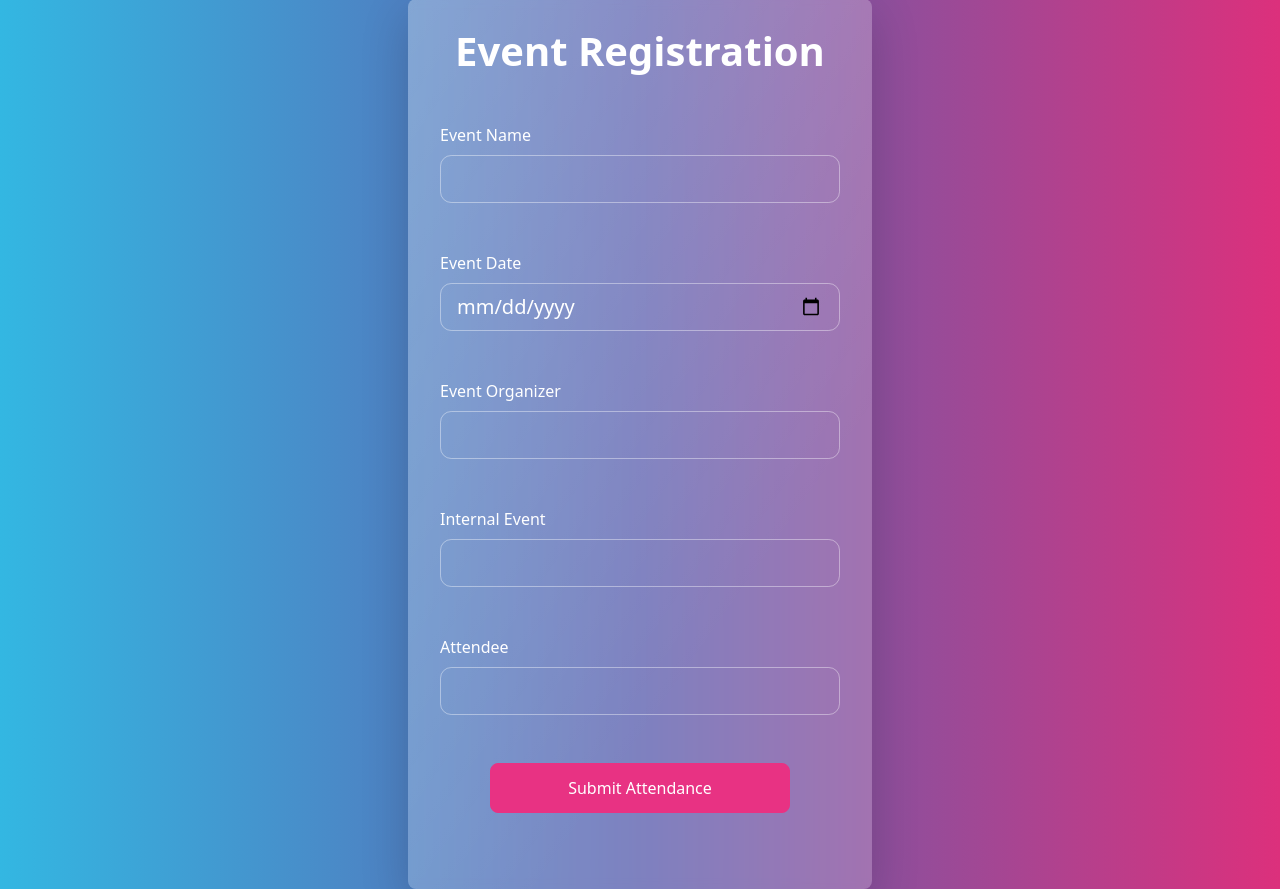
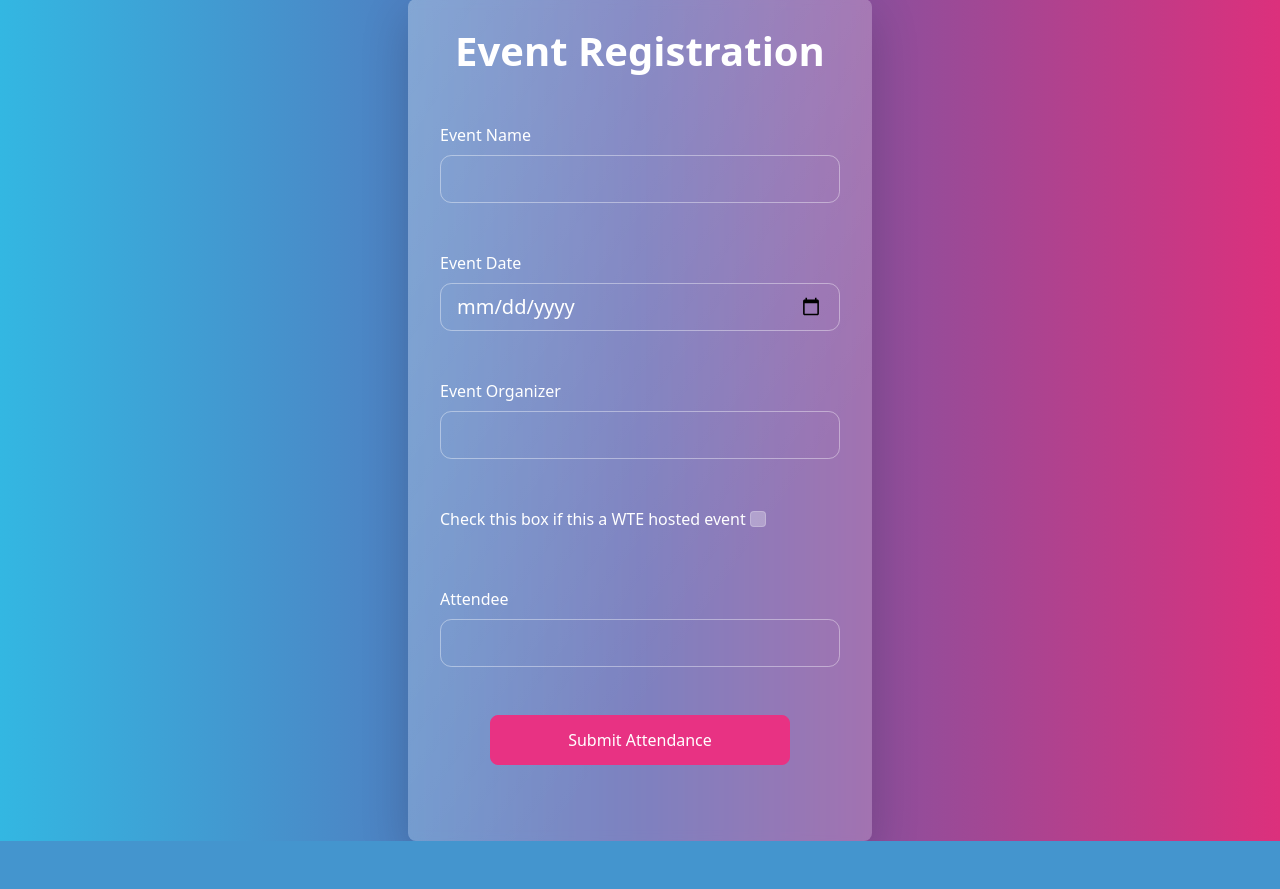
Before and after one commit to Fleurelle/wte_gamification, a Django app: page /event_tracker/community/ in a window 1280 px wide. Shown: the part 147-1036 px from the top of the page. After the commit the page ends 988 px from the top, so only its background shows below. Run offline with Django 5.2, Linux system fonts and the light colour scheme; the visitor is signed in with stand-in values (Sample User, id 1); some libraries are stand-ins or nearby versions.

Commit message:
Display is_internal checkbox on FE

```diff
--- a/event_tracker/forms.py
+++ b/event_tracker/forms.py
@@ -11,7 +11,8 @@ class CommunityAttendanceForm(forms.ModelForm):
                 'type': 'date',
                 'class': 'form-control form-control-lg',
                 'style': 'min-width: 400px;'
-            })
+            }),
+            'is_internal': forms.CheckboxInput(attrs={'class': 'form-check-input'}),
         }
 
     def register_attendance(self):
@@ -22,13 +23,19 @@ class CommunityAttendanceForm(forms.ModelForm):
         # Make all fields required
         for field in self.fields.values():
             field.required = True
+
         # Customize field labels
         self.fields['event_name'].label = 'Event Name'
         self.fields['event_date'].label = 'Event Date'
         self.fields['event_organizer'].label = 'Event Organizer'
-        self.fields['is_internal'].label = 'Internal Event'
+        self.fields['is_internal'].label = 'Check this box if this a WTE hosted event'
+
+
 
 # TODO:
 # 1) date field to be an actual date field, not text - DONE
 # 2) This does not allow users to modify their entries (submitted events)
 # 3) ensure that the attendee field is already auto populated in the form
+# 4) the internal event dropdown in the form is disabled on the frontend
+    # a) Enable form
+    # b) Ensure tht form is a dropdown
--- a/wte/templates/attendance/community_event.html
+++ b/wte/templates/attendance/community_event.html
@@ -20,19 +20,21 @@
                 {% for field in form_data %}
                 <div class="mb-4">
                     <label for="{{ field.id_for_label }}" class="form-label fs-6 fw-medium">{{ field.label }}</label>
+                    {% if field.field.widget.input_type == 'checkbox' %}
+                        {{ field }}
+                    {% else %}
                         <input type="{{ field.field.widget.input_type }}"
                             class="form-control form-control-lg {% if field.errors %}is-invalid{% endif %}"
                             id="{{ field.id_for_label }}"
                             name="{{ field.html_name }}"
                             {% if field.field.required %}required{% endif %}
                             style="min-width: 400px;">
+                    {% endif %}
                     <div class="invalid-feedback">
                         {% if field.errors %}
                             {{ field.errors|first }}
-                            {% else %}
-                                {% if field.field.required %}
+                        {% elif field.field.required %}
                             Please enter your {{ field.label|lower }}.
-                                {% endif %}
                         {% endif %}
                     </div>
                 </div>
```
Lines whose indentation alone changed are shown as unchanged.
